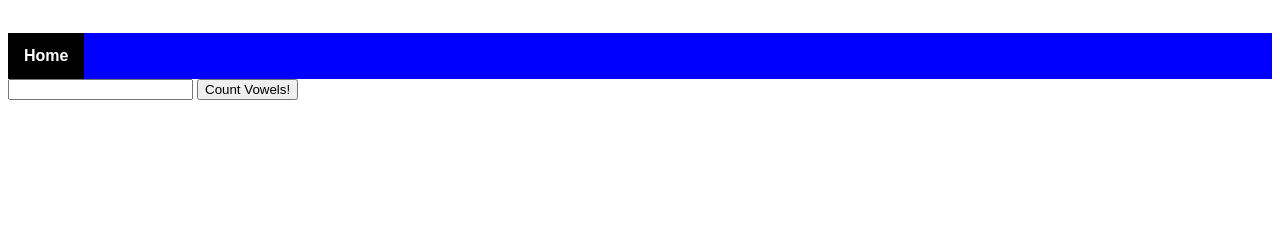
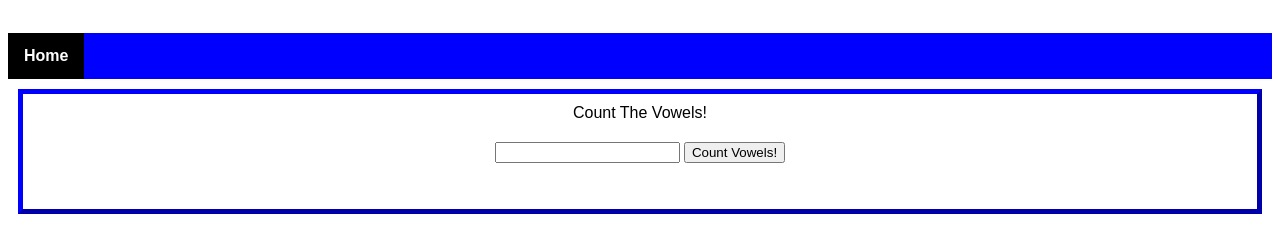
Before and after one commit to callumarnold/Playground, a website: page index.html in a window 1280 px wide. Shown: the part 166-418 px from the top of the page. Drawn offline with Linux system fonts and the light colour scheme.

Commit message:
Edited css

```diff
--- a/index.html
+++ b/index.html
@@ -10,8 +10,9 @@
     </ul>
 </head>
 <body>
-    <div>
-        <form>
+    <div id="Vowel">
+      <heading id=vowelHeading> Count The Vowels! </heading>
+        <form id="vowelForm">
             <input type="text" id="word" name="word">
         <button id="countVowelsBtn" type="button" onclick="countVowels()">Count Vowels!</button>
         <p id="vowel"></p>
--- a/styles.css
+++ b/styles.css
@@ -44,3 +44,22 @@ li a:hover:not(.active){
 p {
     font-family: fantasy;
 }
+
+#Vowel{
+    padding: 10px;
+    margin: 10px;
+    border: 5px outset blue;
+    text-align: center;
+}
+
+#vowelHeading{
+    text-align: center;
+    font-family: fantasy;
+    padding: 10px;
+    margin: 10px;
+}
+
+#vowelForm{
+    padding: 10px;
+    margin: 10px;
+}
```
